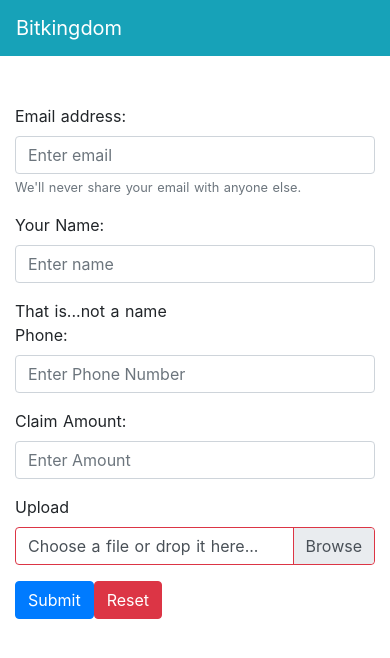
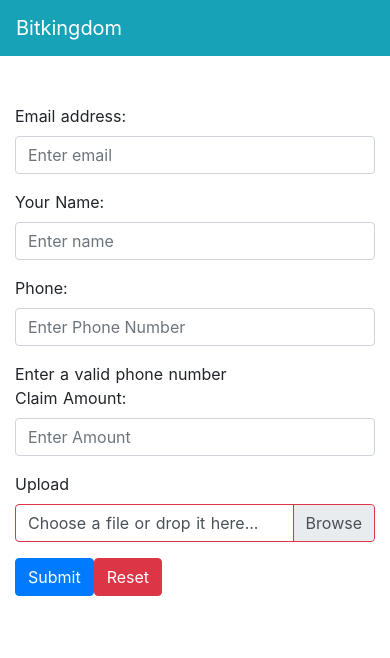
Before and after one commit to spiralvisum/bitkingdomClaim, a Nuxt app: page / in a window 390 px wide. Shown: the top 658 px of the page. Built offline with nearby package versions, Linux system fonts and the light colour scheme.

Commit message:
email, phone, name validation to a degree

```diff
--- a/pages/index.vue
+++ b/pages/index.vue
@@ -11,36 +11,37 @@
               id="input-group-1"
               label="Email address:"
               label-for="input-1"
-              description="We'll never share your email with anyone else."
             >
               <b-form-input
                 id="input-1"
-                v-model="form.email"
+                v-model.lazy="$v.form.email.$model"
                 type="email"
                 required
                 placeholder="Enter email"
               ></b-form-input>
             </b-form-group>
+            <div class="error" v-if="!$v.form.email.email">That's not a valid email</div>
 
             <b-form-group id="input-group-2" label="Your Name:" label-for="input-2">
               <b-form-input
                 id="input-2"
-                v-model="name"
+                v-model.lazy="$v.form.name.$model"
                 name="name"
                 required
                 placeholder="Enter name"
               ></b-form-input>
             </b-form-group>
-            <div class="error" v-if="!$v.name.required">That is...not a name</div>
+            <div class="error" v-if="!$v.form.name.minLength">Your name must be at least 2 characters</div>
+
             <b-form-group id="input-group-3" label="Phone:" label-for="input-3">
               <b-form-input
                 id="input-3"
-                v-model="form.phone"
+                v-model.lazy="$v.form.phone.$model"
                 required
                 placeholder="Enter Phone Number"
               ></b-form-input>
             </b-form-group>
-
+            <div class="error" v-if="!$v.form.phone.phoneValid">Enter a valid phone number</div>
 
             <b-form-group id="input-group-4" label="Claim Amount:" label-for="input-4">
               <b-form-input
@@ -74,7 +75,7 @@
 
 <script>
   import { validationMixin } from 'vuelidate'
-  import { required, minLength } from "vuelidate/lib/validators";
+  import { required, minLength, email } from "vuelidate/lib/validators"
 
   export default {
     mixins: [validationMixin],
@@ -84,16 +85,28 @@
           email: '',
           phone: null,
           amount: null,
+          name: '',
           file: null
         },
-        name: '',
         show: true
       }
     },
     validations: {
-      name: {
-        required,
-        minLength: minLength(4)
+      form:{
+        email: {
+          required,
+          email
+        },
+        name: {
+          required,
+          minLength: minLength(4)
+        },
+        phone: {
+          required,
+          phoneValid:(phone) => { //a custom validator!
+      	    return /^(\+\d{1,2}\s)?\(?\d{3}\)?[\s.-]\d{3}[\s.-]\d{4}$/.test(phone)
+          }
+        }
       }
     },
     methods: {
--- /dev/null
+++ b/plugins/validators.js
@@ -0,0 +1,4 @@
+export default function validatePhone (value) {
+    let mobileRegx = /^\+94[0-9]{9}$/;
+    return mobileRegx.test(value);
+}
--- /dev/null
+++ b/plugins/vuelidate.js
@@ -0,0 +1,3 @@
+import Vue from 'vue'
+import Vuelidate from 'vuelidate'
+Vue.use(Vuelidate)
```
